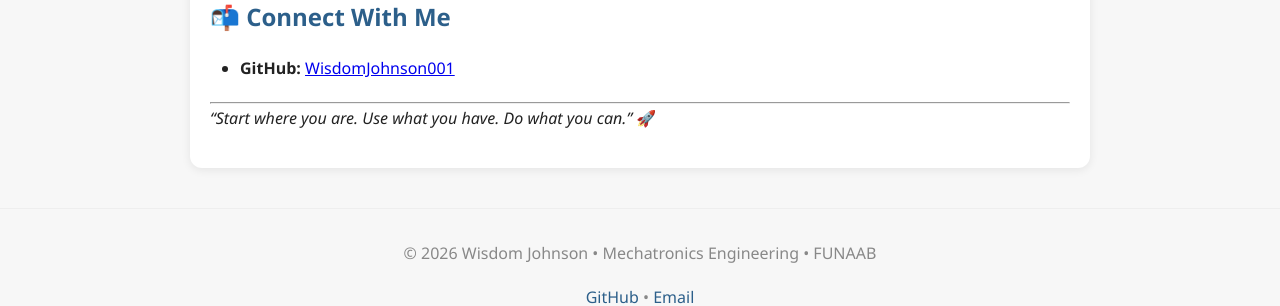
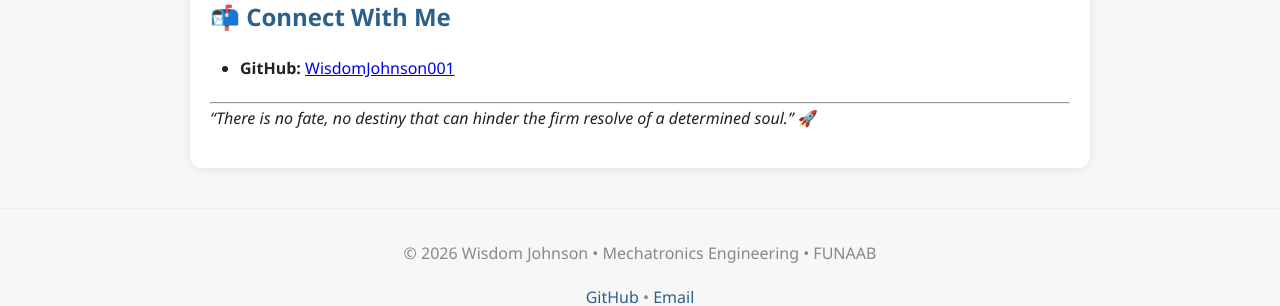
Before and after one commit to WisdomJohnson001/WisdomJohnson001.github.io, a Jekyll site: the page built from index.md, in a window 1280 px wide. Shown: the part 1245-1551 px from the top of the page. Built offline with Jekyll 4.4.1, drawn with Linux system fonts in a browser that asks for light colours.

Commit message:
Modify index.md

```diff
--- a/index.md
+++ b/index.md
@@ -46,4 +46,4 @@ This is my digital logbook documenting my **5-year journey** (2026-2031) — eve
 
 ---
 
-*"Start where you are. Use what you have. Do what you can."* 🚀
+*"There is no fate, no destiny that can hinder the firm resolve of a determined soul."* 🚀
```
Also changed, not shown: 404.html (+6 -18 lines).
